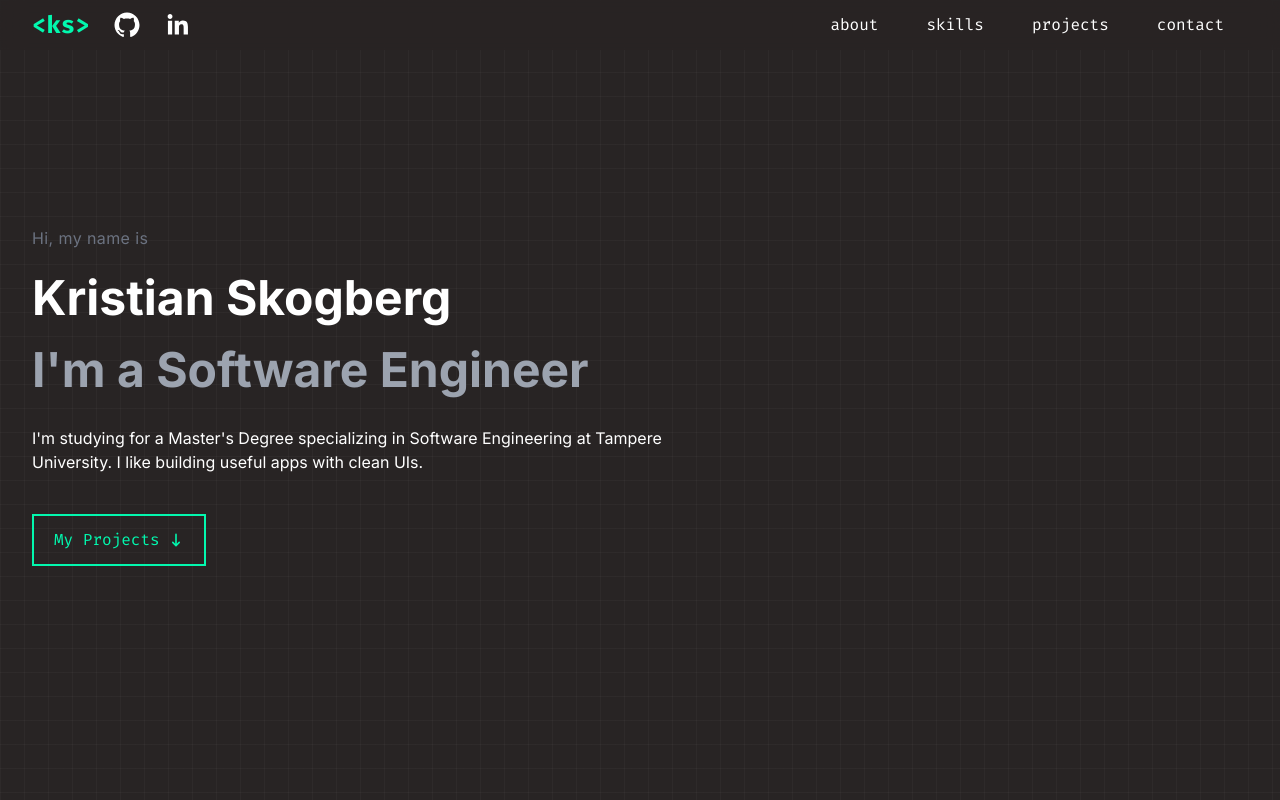
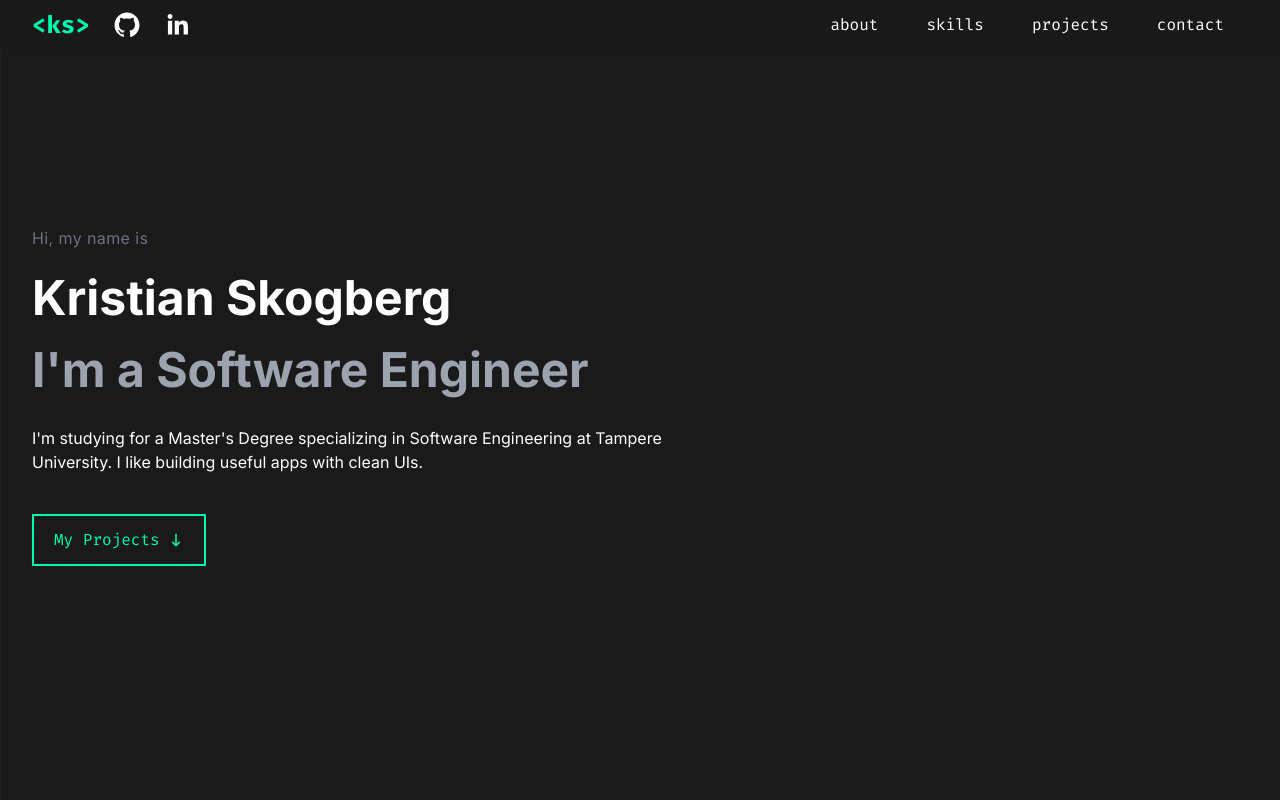
Before and after one commit to kristianskogberg/portfolio-nextjs, a Next.js app: page / in a window 1280 px wide. Shown: the top 800 px of the page. Built offline with nearby package versions, Linux system fonts and the light colour scheme.

Commit message:
fix background bottom white on ios scroll

```diff
--- a/app/globals.css
+++ b/app/globals.css
@@ -19,6 +19,21 @@
 body {
   /* background-color: var(--bg-dark, #282424); */
   color: var(--text-white, #ffffff);
+  margin: 0;
+  padding: 0;
+  height: 100%;
+}
+
+body {
+  position: relative;
+  z-index: -50;
+  background-color: #1a1a1a; /* same as bg-dark in tailwind.config */
+  background-image: linear-gradient(to right, #80808012 1px, transparent 1px),
+    linear-gradient(to bottom, #80808012 1px, transparent 1px);
+  background-size: 24px 24px;
+  background-attachment: fixed;
+  background-position: top left;
+  min-height: 100vh;
 }
 
 h2 {
--- a/app/layout.tsx
+++ b/app/layout.tsx
@@ -1,10 +1,8 @@
 import type { Metadata } from "next";
 import "./globals.css";
-import Header from "./components/Header";
 
 import { fira_code, inter } from "./fonts";
 import Navbar from "./components/Navbar";
-import GridBackground from "./components/GridBackground";
 
 export const metadata: Metadata = {
   title: "Kristian Skogberg - Portfolio",
@@ -21,7 +19,6 @@ export default function RootLayout({
     <html lang="en" className={`${inter.variable} ${fira_code.variable}`}>
       <body>
         <Navbar />
-        <GridBackground />
         {children}
       </body>
     </html>
--- a/tailwind.config.ts
+++ b/tailwind.config.ts
@@ -9,7 +9,7 @@ const config: Config = {
   theme: {
     extend: {
       backgroundColor: {
-        dark: "#282424",
+        dark: "#1a1a1a",
       },
       colors: {
         accent: "#02F8AE",
```
